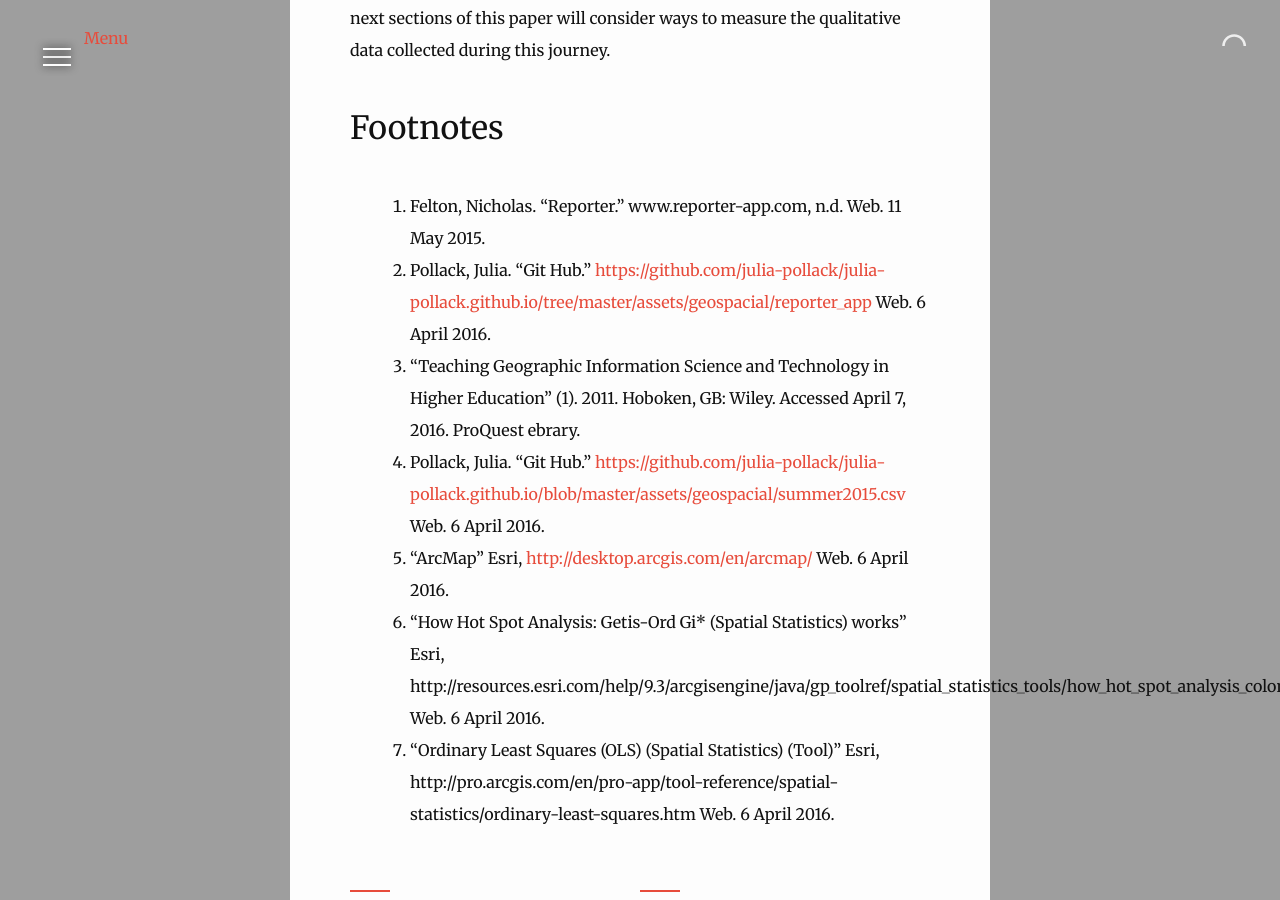
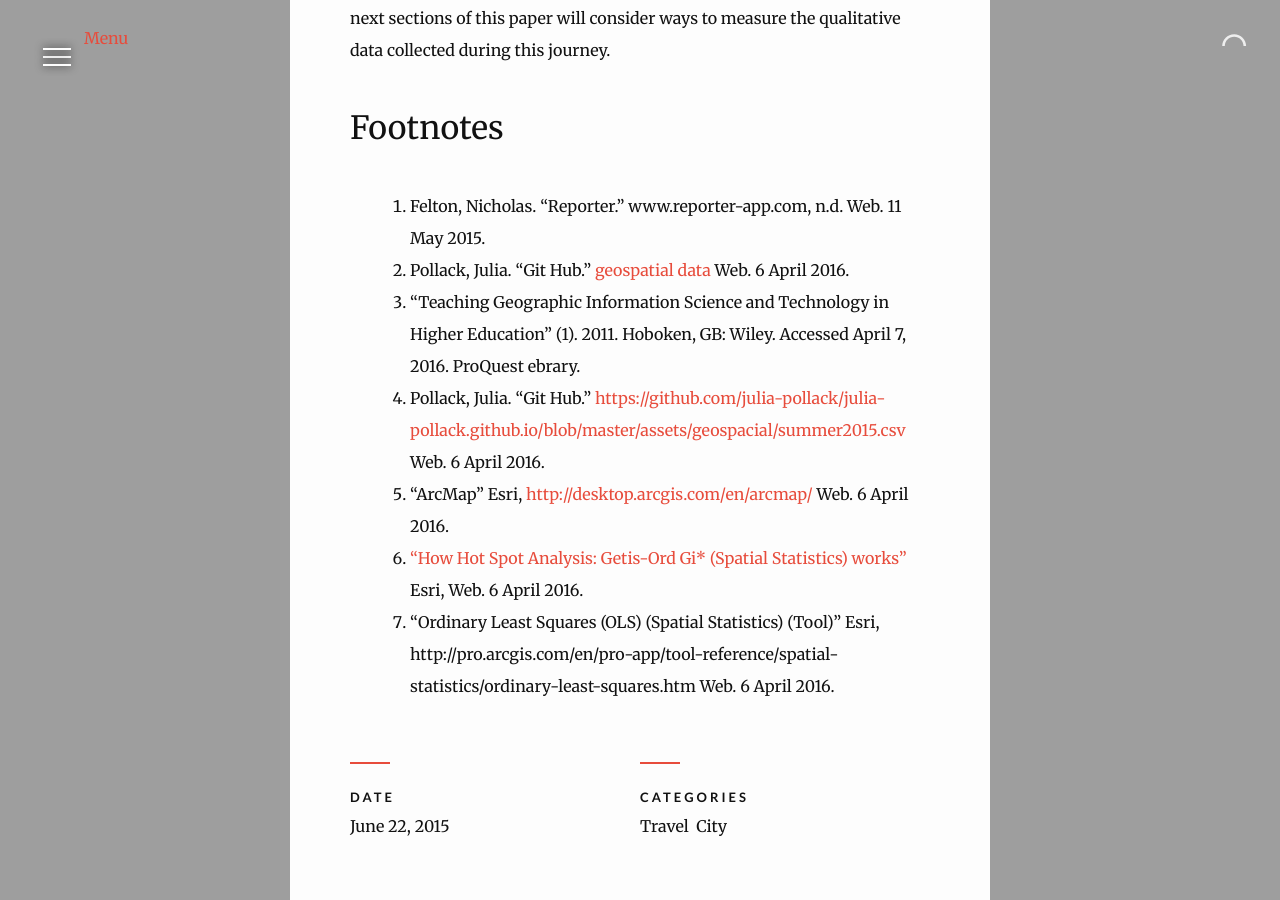
Before and after one commit to julia-pollack/julia-pollack.github.io, a Jekyll site: the page built from _posts/2015-01-12-big-city-life.md, in a window 1280 px wide and 900 px high, scrolled down 11995 px. Built offline with Jekyll 4.4.1, drawn with Linux system fonts in a browser that asks for light colours; nearby versions of some CDN libraries; comment, search, counter and statistics services are not loaded.

Commit message:
footnote

```diff
--- a/_posts/2015-01-12-big-city-life.md
+++ b/_posts/2015-01-12-big-city-life.md
@@ -87,9 +87,9 @@ This first section of this project allowed me to consider the quantitative data
 ## Footnotes
 
 6. Felton, Nicholas. “Reporter.” www.reporter-app.com, n.d. Web. 11 May 2015.
-7. Pollack, Julia. “Git Hub.” <a href="https://github.com/julia-pollack/julia-pollack.github.io/tree/master/assets/geospacial/reporter_app">https://github.com/julia-pollack/julia-pollack.github.io/tree/master/assets/geospacial/reporter_app</a> Web. 6 April 2016.
+7. Pollack, Julia. “Git Hub.” <a href="https://github.com/julia-pollack/julia-pollack.github.io/tree/master/assets/geospacial/reporter_app">geospatial data</a> Web. 6 April 2016.
 8. “Teaching Geographic Information Science and Technology in Higher Education” (1). 2011. Hoboken, GB: Wiley. Accessed April 7, 2016. ProQuest ebrary.
 9. Pollack, Julia. “Git Hub.” <a href="https://github.com/julia-pollack/julia-pollack.github.io/blob/master/assets/geospacial/summer2015.csv">https://github.com/julia-pollack/julia-pollack.github.io/blob/master/assets/geospacial/summer2015.csv</a> Web. 6 April 2016.
 10. “ArcMap” Esri, <a href="http://desktop.arcgis.com/en/arcmap/">http://desktop.arcgis.com/en/arcmap/<a/> Web. 6 April 2016.
-11. “How Hot Spot Analysis: Getis-Ord Gi* (Spatial Statistics) works” Esri, http://resources.esri.com/help/9.3/arcgisengine/java/gp_toolref/spatial_statistics_tools/how_hot_spot_analysis_colon_getis_ord_gi_star_spatial_statistics_works.htm Web. 6 April 2016.
+11. <a href="http://resources.esri.com/help/9.3/arcgisengine/java/gp_toolref/spatial_statistics_tools/how_hot_spot_analysis_colon_getis_ord_gi_star_spatial_statistics_works.htm">“How Hot Spot Analysis: Getis-Ord Gi* (Spatial Statistics) works”</a> Esri, Web. 6 April 2016.
 12. “Ordinary Least Squares (OLS)  (Spatial Statistics) (Tool)” Esri, http://pro.arcgis.com/en/pro-app/tool-reference/spatial-statistics/ordinary-least-squares.htm Web. 6 April 2016.
```
